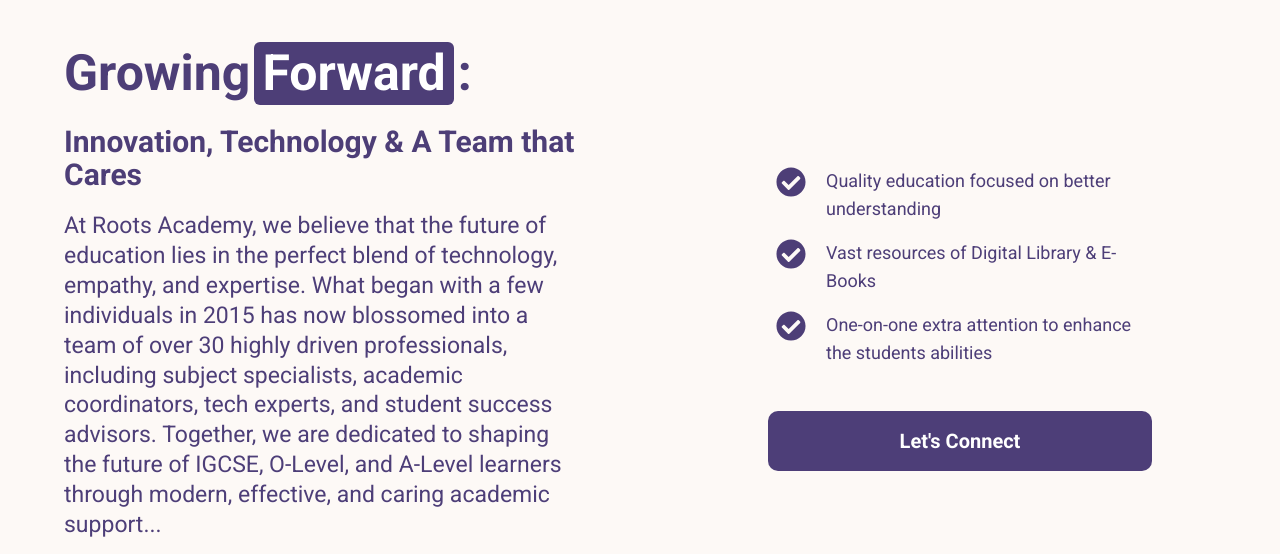
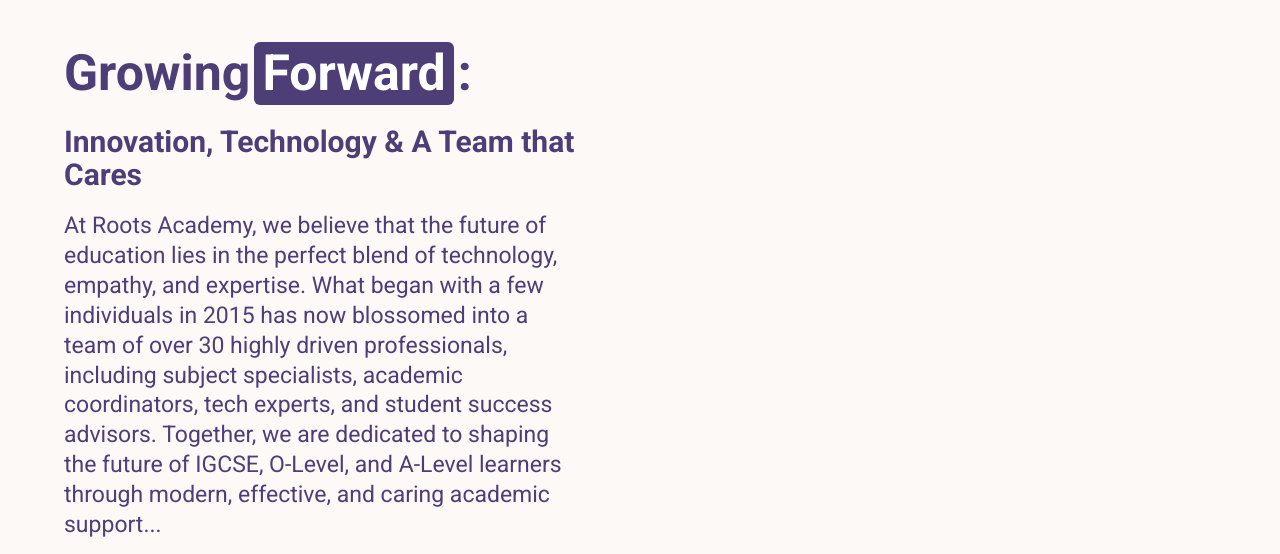
Before and after one commit to muazarif12/rootsacademy, a React (Create React App) app: page /about in a window 1280 px wide. Shown: the part 1040-1594 px from the top of the page. Built offline with nearby package versions, Linux system fonts and the light colour scheme; a web font is replaced by a local one.

Commit message:
Lets connect removed

```diff
--- a/src/components/AboutUs.js
+++ b/src/components/AboutUs.js
@@ -93,7 +93,7 @@
                         </button>
                     </div>
                 </div>
-                <div className="w-full lg:w-1/2 mb-8 lg:mb-0 flex justify-center px-6 md:px-16">
+                {/* <div className="w-full lg:w-1/2 mb-8 lg:mb-0 flex justify-center px-6 md:px-16">
                     <div className="px-6 md:px-16 py-10">
                         <ul className="space-y-4 mb-6">
                             {features.map((text, index) => (
@@ -112,7 +112,7 @@
                             Let's Connect
                         </button>
                     </div>
-                </div>
+                </div> */}
             </section>
 
             <section className="w-full flex flex-col lg:flex-row items-center justify-between pt-40">
```
